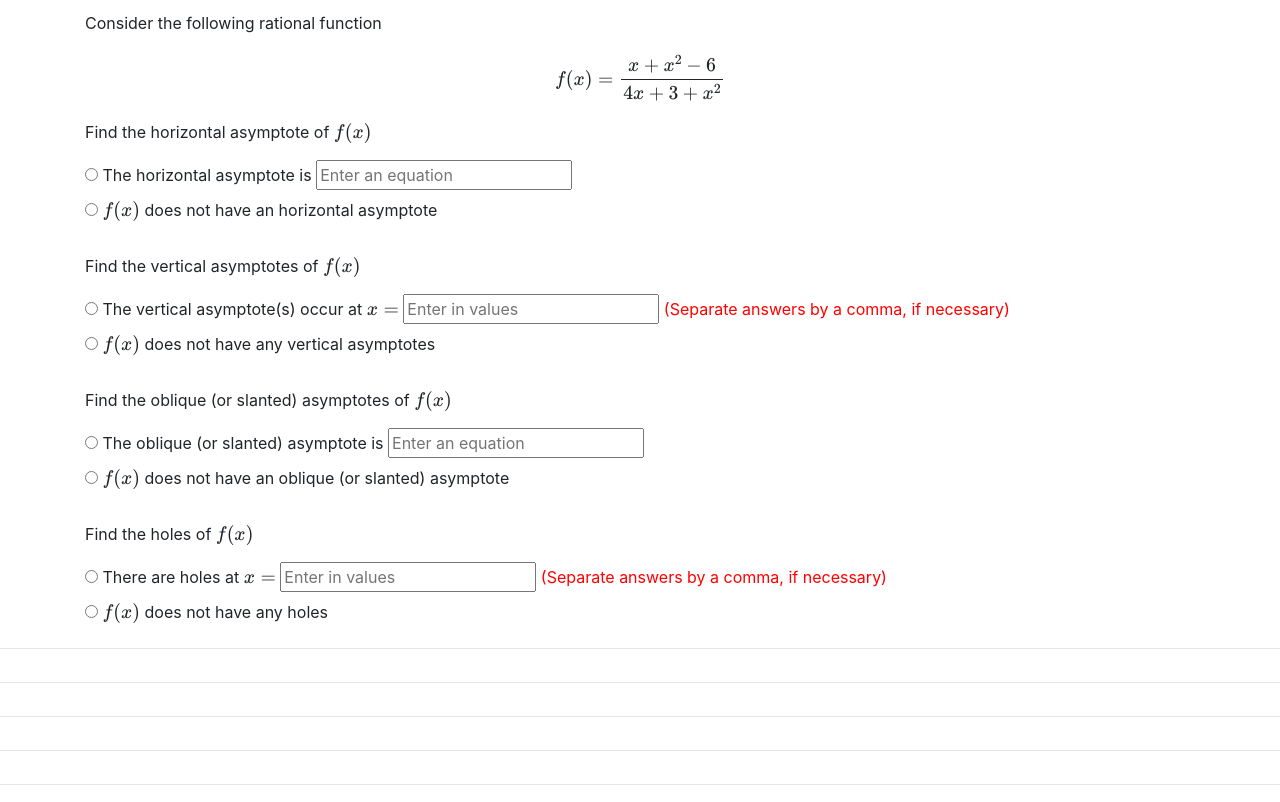
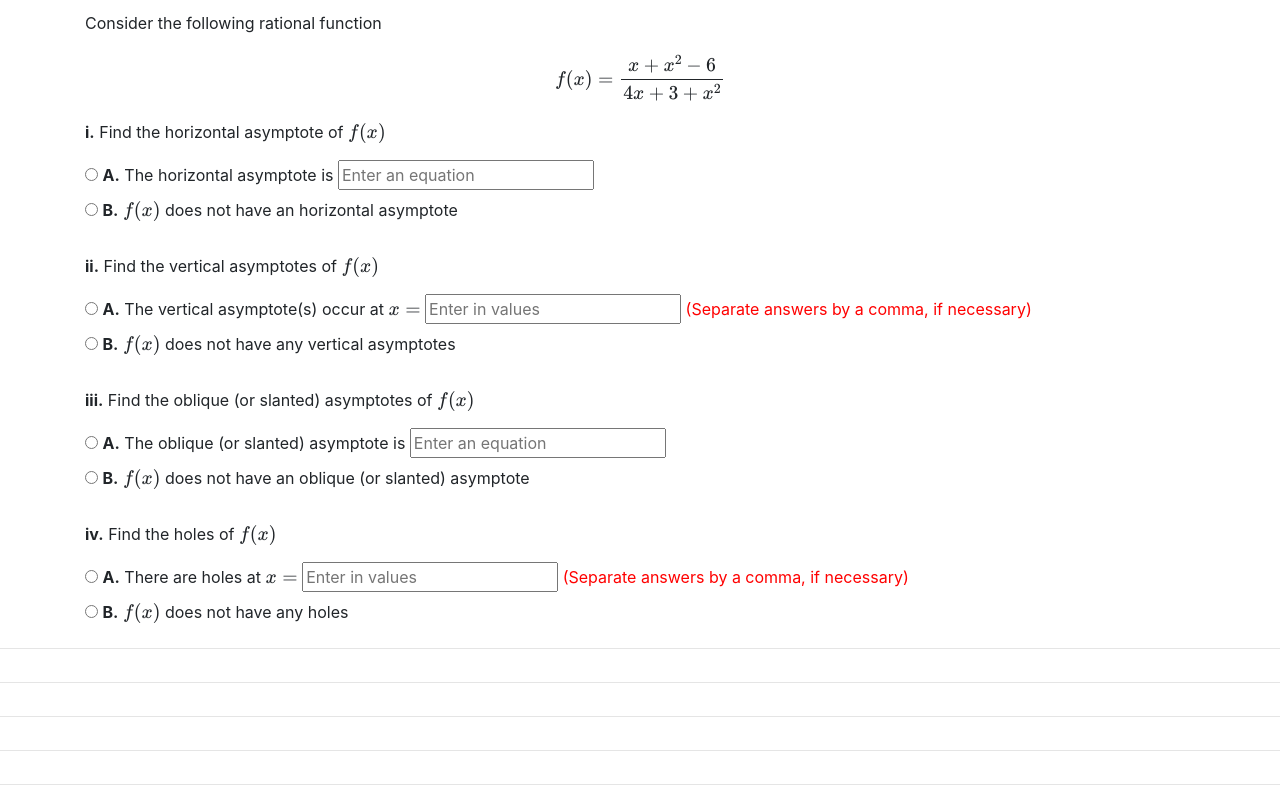
Before and after one commit to JSulley/Math-Assessment, a plain HTML site: page index.html in a window 1280 px wide. Shown: the part 1100-1902 px from the top of the page. Drawn offline with nearby package versions, Linux system fonts and the light colour scheme.

Commit message:
Added labels to parts and answer choices

```diff
--- a/index.html
+++ b/index.html
@@ -72,50 +72,55 @@
                     Consider the following rational function<br>
                     $$f(x)=\frac{x+x^2-6}{4x+3+x^2}$$
                 </p>
-                <p>Find the horizontal asymptote of $f(x)$</p>
+                <p><b>i.</b> Find the horizontal asymptote of $f(x)$</p>
                 <input type="radio" name="Q3-i" id="Q3-i-A" value="A">
                 <label for="Q3-i-A">
-                    The horizontal asymptote is <input type="text" name="equation" value="" placeholder="Enter an equation">
+                    <b>A.</b> The horizontal asymptote is <input type="text" name="equation" value="" placeholder="Enter an equation">
                 </label>
                 <br>
                 <input type="radio" name="Q3-i" id="Q3-i-B" value="B">
                 <label for="Q3-i-B">
-                    $f(x)$ does not have an horizontal asymptote
+                    <b>B.</b> $f(x)$ does not have an horizontal asymptote
                 </label>
                 <br>
                 <br>
-                <p>Find the vertical asymptotes of $f(x)$</p>
+                <p><b>ii.</b> Find the vertical asymptotes of $f(x)$</p>
                 <input type="radio" name="Q3-ii" id="Q3-ii-A" value="A">
                 <label for="Q3-ii-A">
-                    The vertical asymptote(s) occur at $x =$ <input type="text" name="values" value=""
+                    <b>A.</b> The vertical asymptote(s) occur at $x =$ <input type="text" name="values" value=""
                         placeholder="Enter in values">
                     <span class="tip">(Separate answers by a comma, if necessary)</span></label>
                 <br>
                 <input type="radio" name="Q3-ii" id="Q3-ii-B" value="B">
                 <label for="Q3-ii-B">
-                    $f(x)$ does not have any vertical asymptotes
+                    <b>B.</b> $f(x)$ does not have any vertical asymptotes
                 </label>
                 <br>
                 <br>
-                <p>Find the oblique (or slanted) asymptotes of $f(x)$</p>
+                <p><b>iii.</b> Find the oblique (or slanted) asymptotes of $f(x)$</p>
                 <input type="radio" name="Q3-iii" id="Q3-iii-A" value="A">
                 <label for="Q3-iii-A">
-                    The oblique (or slanted) asymptote is <input type="text" name="values" value=""
+                    <b>A.</b> The oblique (or slanted) asymptote is <input type="text" name="values" value=""
                         placeholder="Enter an equation">
                 </label>
                 <br>
                 <input type="radio" name="Q3-iii" id="Q3-iii-B" value="B">
-                <label for="Q3-iii-B">$f(x)$ does not have an oblique (or slanted) asymptote</label>
+                <label for="Q3-iii-B">
+                    <b>B.</b> $f(x)$ does not have an oblique (or slanted) asymptote
+                </label>
                 <br>
                 <br>
-                <p>Find the holes of $f(x)$</p>
+                <p><b>iv.</b> Find the holes of $f(x)$</p>
                 <input type="radio" name="Q3-iv" id="Q3-iv-A" value="A">
-                <label for="Q3-iv-A">There are holes at $x =$ <input type="text" name="values" value=""
-                        placeholder="Enter in values"> <span class="tip">(Separate answers by a comma, if
-                        necessary)</span></label>
+                <label for="Q3-iv-A">
+                    <b>A.</b> There are holes at $x =$ <input type="text" name="values" value="" placeholder="Enter in values">
+                    <span class="tip">(Separate answers by a comma, if necessary)</span>
+                </label>
                 <br>
                 <input type="radio" name="Q3-iv" id="Q3-iv-B" value="B">
-                <label for="Q3-iv-B">$f(x)$ does not have any holes</label>
+                <label for="Q3-iv-B">
+                    <b>B.</b> $f(x)$ does not have any holes
+                </label>
             </div>
         </div>
     </div>
```
